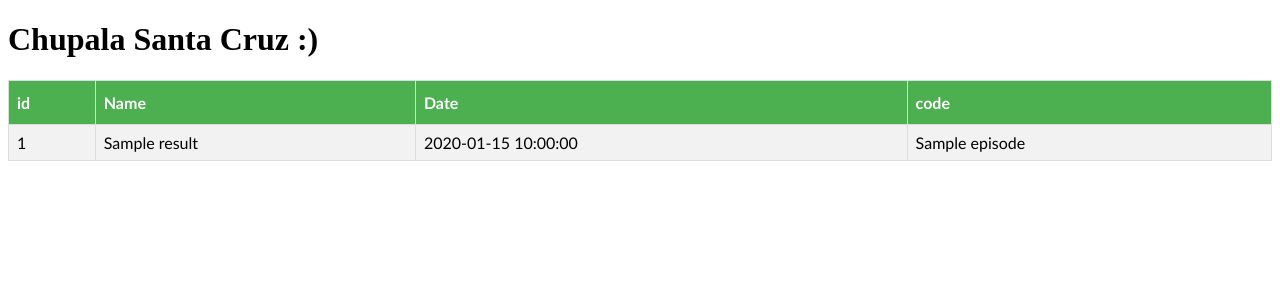
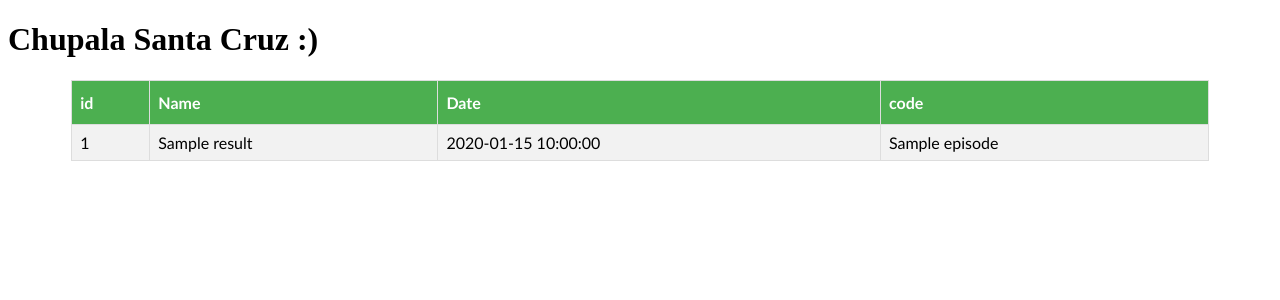
Before and after one commit to joaquineichholz/Rick-Morty, a Flask app: page / in a window 1280 px wide. Shown: the top 300 px of the page. Run offline with Flask 2, Linux system fonts and the light colour scheme; a database or web service that is not in the repository returns one stand-in record (values such as "Sample title"); data that the repository does not hold is empty.

Commit message:
apisode table

```diff
--- a/run.py
+++ b/run.py
@@ -35,4 +35,4 @@ def hello_world():
     return render_template('index.html', list=episodes_list)
 
 if __name__ == '__main__':
-    app.run()
+    app.run(debug=True)
--- a/templates/index.html
+++ b/templates/index.html
@@ -7,7 +7,9 @@
 #customers {
   font-family: "Trebuchet MS", Arial, Helvetica, sans-serif;
   border-collapse: collapse;
-  width: 100%;
+  width: 90%;
+    margin-left: 5%;
+    margin-right: 5%;
 }
 
 #customers td, #customers th {
```
